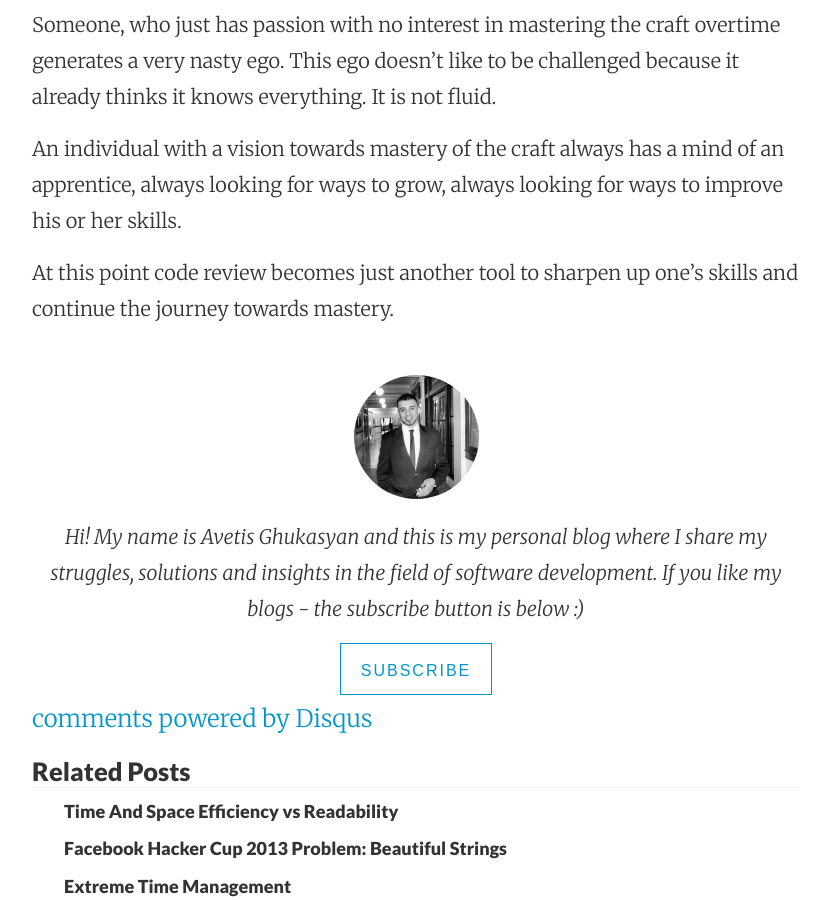
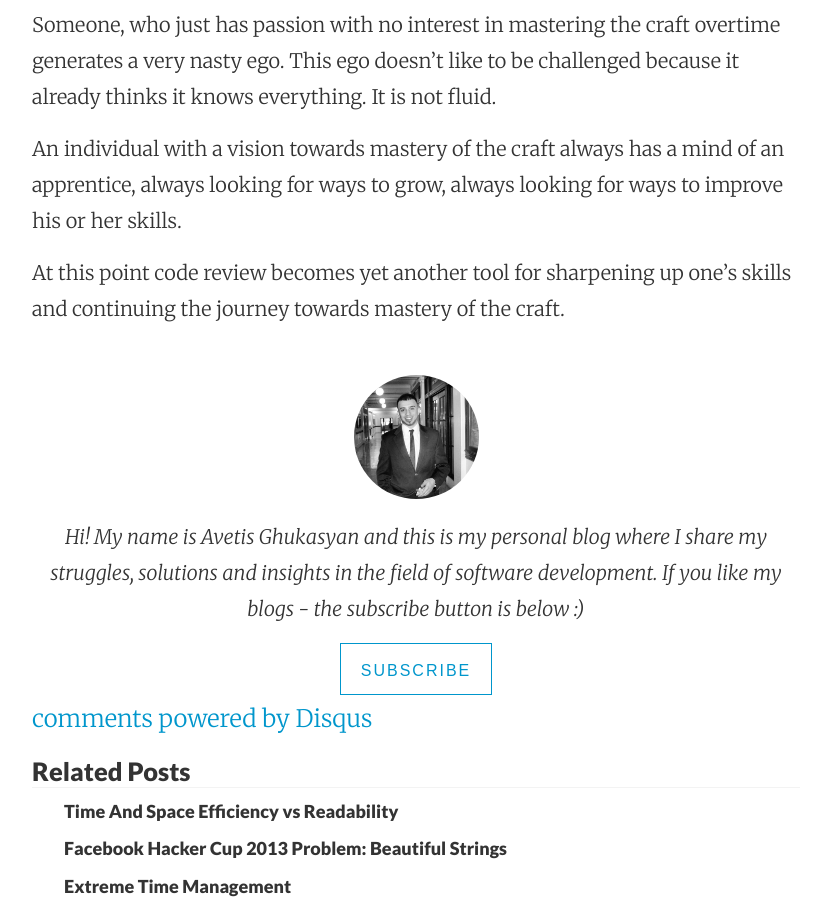
Before and after one commit to JungMinu/AvetisG.github.io, a Jekyll site: the page built from _posts/2015-07-06-dont-take-code-reviews-personally.md, in a window 1280 px wide and 900 px high, scrolled down 2496 px. Shown: the whole window, without its empty margins (224-1053 px from the left). Built offline with Jekyll 4.4.1, drawn with Linux system fonts in a browser that asks for light colours; nearby versions of some CDN libraries; Markdown is read by kramdown in place of the engine named in the settings; comment, search, counter and statistics services are not loaded.

Commit message:
Update 2015-07-06-dont-take-code-reviews-personally.md

```diff
--- a/_posts/2015-07-06-dont-take-code-reviews-personally.md
+++ b/_posts/2015-07-06-dont-take-code-reviews-personally.md
@@ -37,4 +37,4 @@ Someone, who just has passion with no interest in mastering the craft overtime g
 
 An individual with a vision towards mastery of the craft always has a mind of an apprentice, always looking for ways to grow, always looking for ways to improve his or her skills.
 
-At this point code review becomes just another tool to sharpen up one's skills and continue the journey towards mastery.
+At this point code review becomes yet another tool for sharpening up one's skills and continuing the journey towards  mastery of the craft.
```
